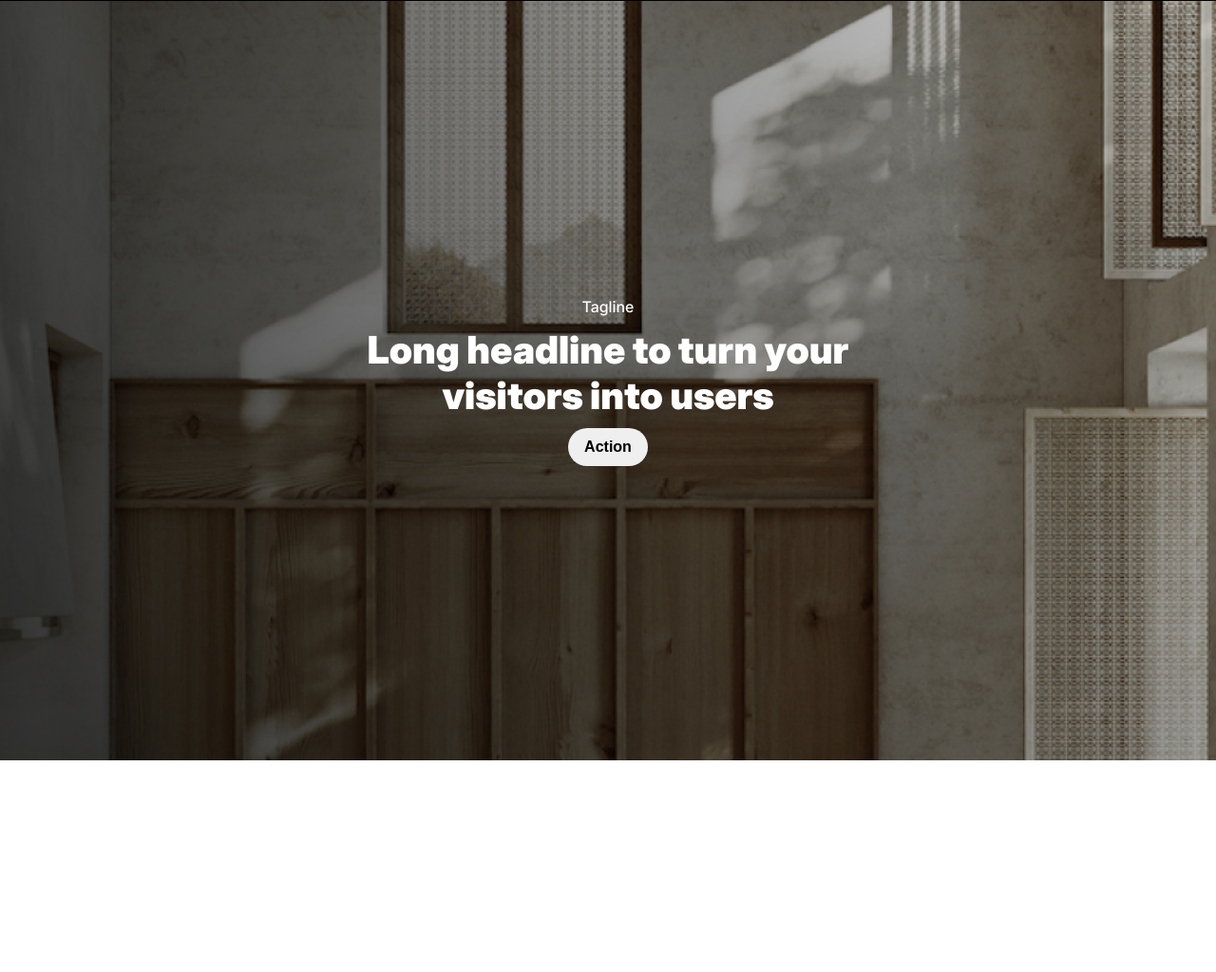
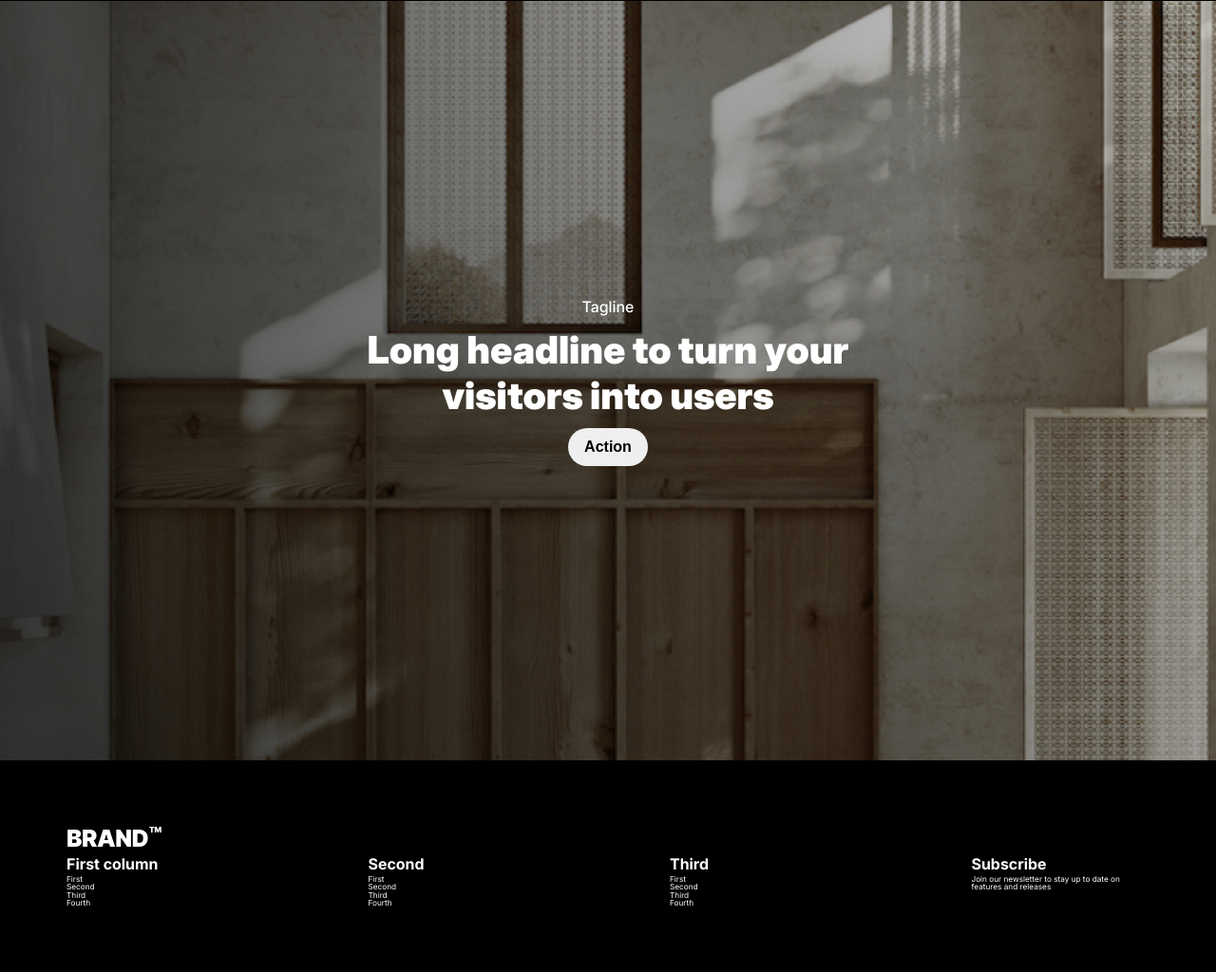
Before and after one commit to Lasha-Shamugia/Homework9-byFigma-Responsive, a plain HTML site: page index.html in a window 1280 px wide. Shown: the part 1368-2392 px from the top of the page at 95% size. Before the commit the page ends 2169 px from the top, so only its background shows below. Drawn offline with Linux system fonts and the light colour scheme.

Commit message:
footer added

```diff
--- a/Css/styles.css
+++ b/Css/styles.css
@@ -179,6 +179,39 @@ html {
   border-style: none;
   margin-top: 10px;
 }
+
+/* footer  */
+
+
+.footer-bg {
+  background-color: rgb(0, 0, 0);
+  padding: 69px 0;
+  display: flex;
+  align-items: center;
+  justify-content: center;
+}
+.container-flex-footer{
+  width: 1140px;
+}
+.image-div {
+  display: flex;
+}
+.footer-block,
+.footer-block-last {
+  max-width: 228px;
+  width: 100%;
+  color:#ffffff;
+}
+.footer-boxes {
+  display: flex;
+  column-gap: 130px;
+}
+h5 {
+  font-weight: 700;
+  font-size: 16px;
+  line-height: 24px;
+}
+
 
 
 /* Desktop 1440px */
--- a/index.html
+++ b/index.html
@@ -95,5 +95,49 @@
         </div>
       </section>
     </main>
+    <footer class="footer-bg">
+      <div class="container-flex-footer">
+        <div class="image-div">
+          <a class="logo" href="index.html">
+            <img src="./images/logo container.svg" alt="" />
+          </a>
+        </div>
+        <div class="footer-boxes">
+          <div class="footer-block">
+            <h5>First column</h5>
+            <ul>
+              <li>First</li>
+              <li>Second</li>
+              <li>Third</li>
+              <li>Fourth</li>
+            </ul>
+          </div>
+          <div class="footer-block">
+            <h5>Second</h5>
+            <ul>
+              <li>First</li>
+              <li>Second</li>
+              <li>Third</li>
+              <li>Fourth</li>
+            </ul>
+          </div>
+          <div class="footer-block">
+            <h5>Third</h5>
+            <ul>
+              <li>First</li>
+              <li>Second</li>
+              <li>Third</li>
+              <li>Fourth</li>
+            </ul>
+          </div>
+          <div class="footer-block-last">
+            <h5>Subscribe</h5>
+            <p>
+              Join our newsletter to stay up to date on features and releases
+            </p>
+          </div>
+        </div>
+      </div>
+    </footer>
   </body>
 </html>
```
Also changed, not shown: images/logo container.svg (added).
